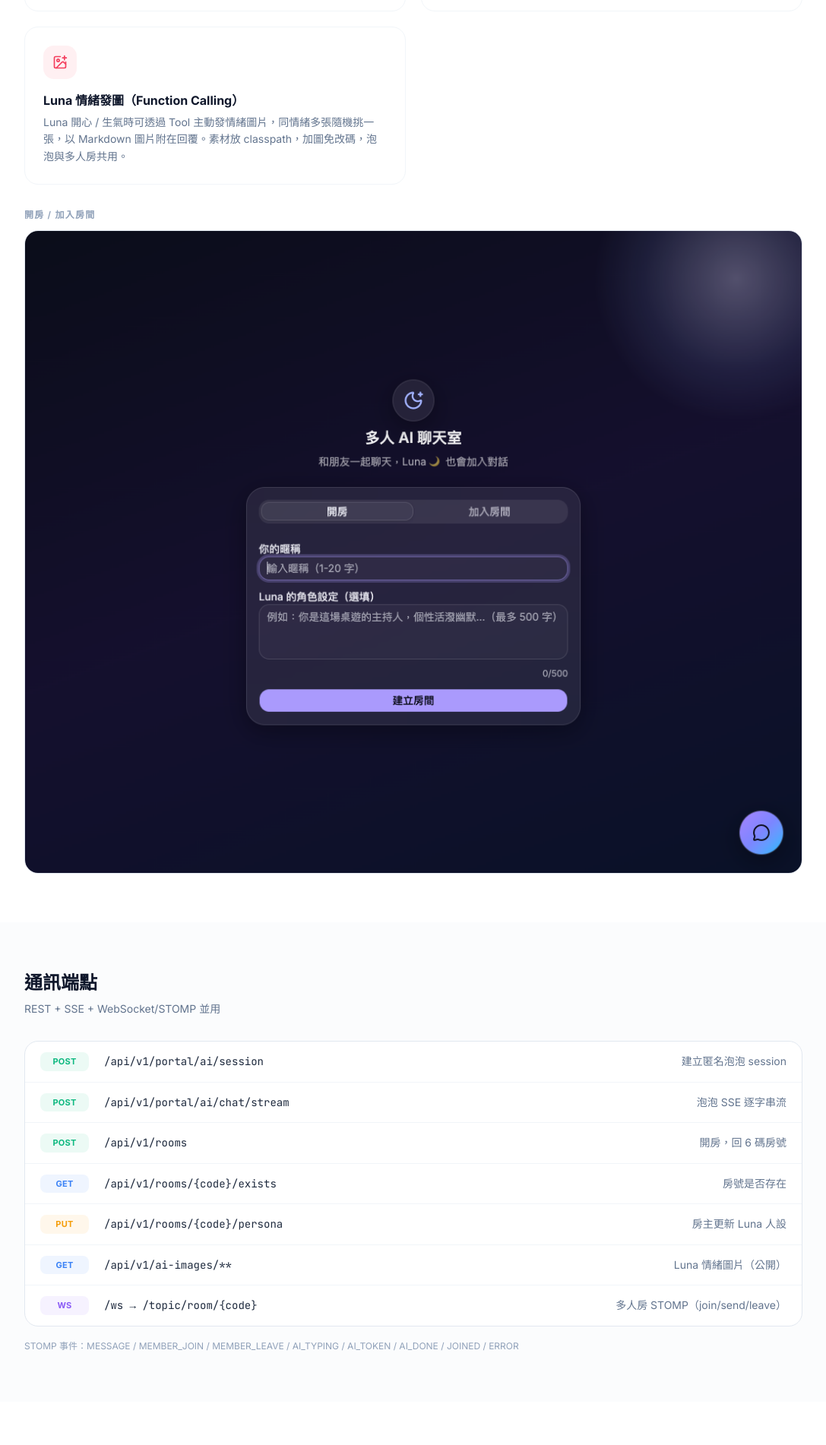
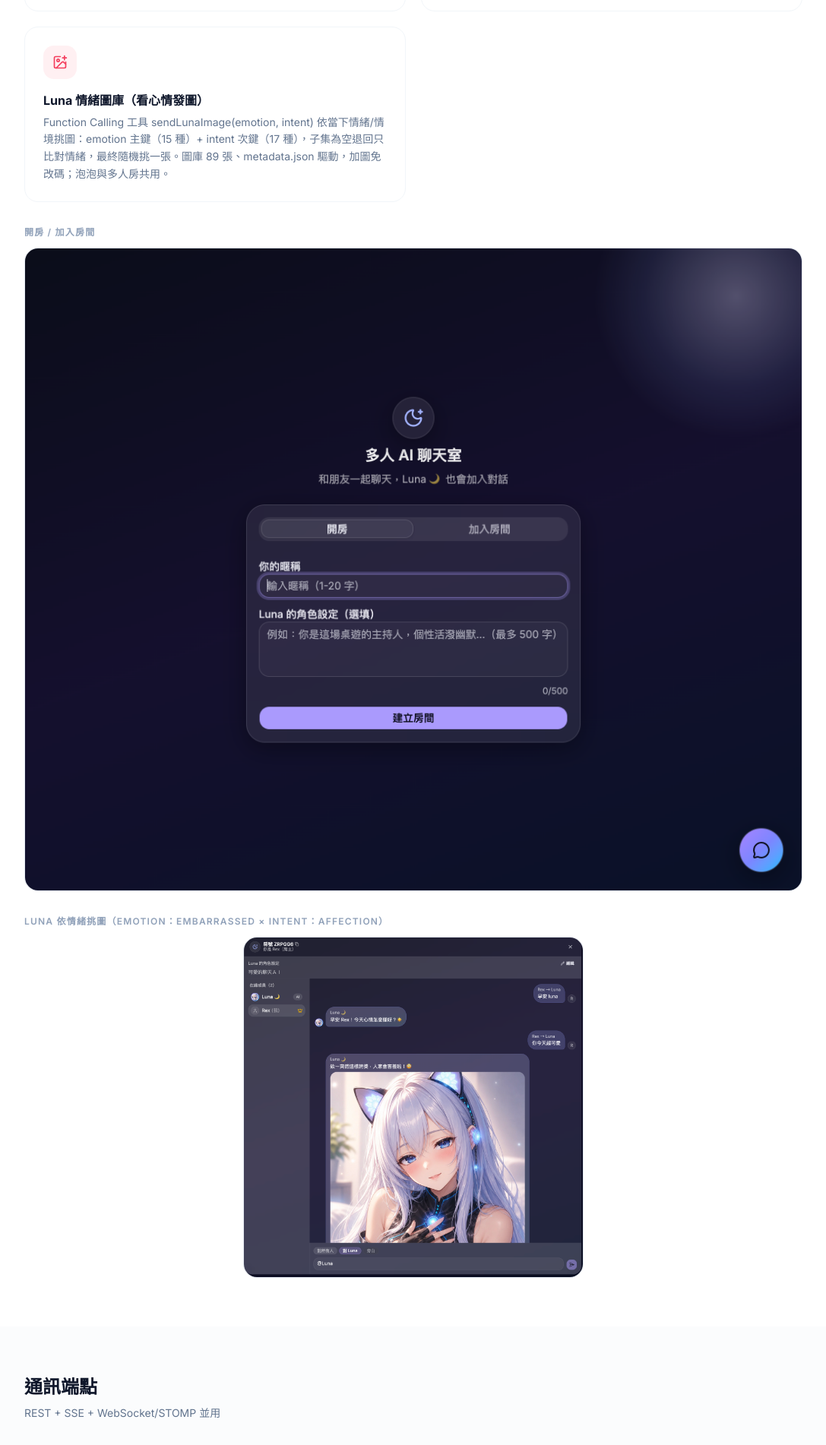
Before and after one commit to Rex-shark/Rex-shark.github.io, a React (Vite) app: page /projects/ai-chatroom in a window 1280 px wide. Shown: the part 3043-4945 px from the top of the page at 76% size, without its empty margins (96-1183 px from the left). Built offline with nearby package versions, Linux system fonts and the light colour scheme.

Commit message:
修改內文

```diff
--- a/spec/projects/ai-chatroom.md
+++ b/spec/projects/ai-chatroom.md
@@ -121,9 +121,10 @@ route: /projects/ai-chatroom
 - **安全**：人設以三引號結構化隔離 + 後端固定安全準則（防 prompt injection）。
 - **icon 建議**：`UserCog` / `Settings2`
 
-### 7. Luna 情緒發圖（Function Calling）
-- **說明**：Luna 可透過 Tool（`sendHappyImage` / `sendCuteAngry1Image`）在開心 / 生氣時主動發情緒圖片，同情緒多張時隨機挑一張，以 Markdown 圖片附在回覆。
-- **機制**：圖片 Tool 把選中的 URL 登記到 `ToolContext` 收集清單 → 串流結束後 `![](url)` 附加；泡泡與多人房共用同一機制。素材放 classpath `/ai-images/<情緒>/`，加圖免改碼。
+### 7. Luna 情緒圖庫（看心情發圖）
+- **說明**：Luna 依當下情緒/情境主動挑一張對應的圖貼進對話。單一 Function Calling 工具 `sendLunaImage(emotion, intent)`，兩維度挑圖：**emotion 主鍵（15 種）** + **intent 次鍵（17 種）**。目前圖庫 **89 張、涵蓋 15 種情緒**。
+- **挑圖演算法**（`LunaImageLibrary.pick`）：先用 emotion 取候選（無對應則回空、不發圖）→ 若給 intent 優先取同時符合的子集、子集為空退回只比對 emotion → 最終候選隨機挑一張。**優雅降級**：metadata 壞了或圖庫空，聊天主流程照跑。
+- **機制**：工具挑到圖 → URL 進 `ToolContext` 收集清單 → 串流結束後 `![](url)` 附加；泡泡與多人房共用、前端零改動。圖為 webp、`metadata.json` 驅動，加圖只要丟檔 + 更新 metadata、**不用改 Java**（圖由外部 `create-image-luna` 工廠生成交付）。
 - **注意**：依賴模型支援 Function Calling / Tool（Gemini 完整支援；Ollama 須選支援 tools 的模型）。
 - **icon 建議**：`ImagePlus` / `Smile`
 
@@ -138,7 +139,7 @@ route: /projects/ai-chatroom
 | POST | `/api/v1/rooms` | 開房，回 6 碼房號 |
 | GET | `/api/v1/rooms/{code}/exists` | 房號是否存在 |
 | PUT | `/api/v1/rooms/{code}/persona` | 房主更新 Luna 角色人設 |
-| GET | `/api/v1/ai-images/**` | Luna 情緒圖片（公開靜態資源） |
+| GET | `/api/v1/luna-images/{file}.webp` | Luna 情緒圖片（公開靜態資源） |
 | WS | `/ws` → `/topic/room/{code}` | 多人房 STOMP（join / send / leave） |
 
 **STOMP 目的地**：`/app/room/{code}/{join,send,leave}`
@@ -187,6 +188,9 @@ route: /projects/ai-chatroom
 | 2 | `ai-bubble.png` | AI 泡泡一對一：Luna 回覆「Rex 嗨～一句話自我介紹」實際對話 | 「AI 泡泡」功能卡片旁 |
 | 3 | `rooms-lobby.png` | 多人聊天室大廳「開房」表單（暱稱 + Luna 人設 + 建立房間） | 「多人聊天室」功能段落 |
 | 4 | `room-chat.png` | 房內實況：房號 / 在線成員（Luna + Rex 房主）/ 對象 chip / Luna 開場回覆 | ⭐ 多人房最強成果證明 |
+| 5 | `luna-emotion-image.png` | Luna 情緒圖庫實例：Rex 誇「你今天超可愛」，Luna 害羞回覆並自主發出對應情緒圖（emotion：embarrassed × intent：affection） | 「情緒圖庫」功能段落 |
+
+> 註：`luna-emotion-image.png` 為使用者實際操作截圖（非 puppeteer 擷取），已放入同目錄。
 
 ### 截圖樣式建議
 
--- a/src/pages/projects/AiChatroom.tsx
+++ b/src/pages/projects/AiChatroom.tsx
@@ -74,8 +74,8 @@ const features = [
   },
   {
     icon: ImagePlus,
-    title: 'Luna 情緒發圖（Function Calling）',
-    desc: 'Luna 開心 / 生氣時可透過 Tool 主動發情緒圖片，同情緒多張隨機挑一張，以 Markdown 圖片附在回覆。素材放 classpath，加圖免改碼，泡泡與多人房共用。',
+    title: 'Luna 情緒圖庫（看心情發圖）',
+    desc: 'Function Calling 工具 sendLunaImage(emotion, intent) 依當下情緒/情境挑圖：emotion 主鍵（15 種）+ intent 次鍵（17 種），子集為空退回只比對情緒，最終隨機挑一張。圖庫 89 張、metadata.json 驅動，加圖免改碼；泡泡與多人房共用。',
     color: '#F43F5E',
   },
 ]
@@ -86,7 +86,7 @@ const endpoints = [
   { method: 'POST', methodColor: '#10B981', path: '/api/v1/rooms', desc: '開房，回 6 碼房號' },
   { method: 'GET', methodColor: '#3B82F6', path: '/api/v1/rooms/{code}/exists', desc: '房號是否存在' },
   { method: 'PUT', methodColor: '#F59E0B', path: '/api/v1/rooms/{code}/persona', desc: '房主更新 Luna 人設' },
-  { method: 'GET', methodColor: '#3B82F6', path: '/api/v1/ai-images/**', desc: 'Luna 情緒圖片（公開）' },
+  { method: 'GET', methodColor: '#3B82F6', path: '/api/v1/luna-images/{file}.webp', desc: 'Luna 情緒圖片（公開靜態）' },
   { method: 'WS', methodColor: '#8B5CF6', path: '/ws → /topic/room/{code}', desc: '多人房 STOMP（join/send/leave）' },
 ]
 
@@ -284,6 +284,24 @@ export default function AiChatroom() {
               className="rounded-2xl border border-slate-200 w-full hover:-translate-y-1 transition-transform duration-300"
             />
           </motion.div>
+
+          {/* Luna 情緒圖庫實例 */}
+          <motion.div
+            initial={{ opacity: 0, y: 10 }}
+            whileInView={{ opacity: 1, y: 0 }}
+            viewport={{ once: true }}
+            transition={{ duration: 0.4 }}
+            className="mt-8"
+          >
+            <p className="text-xs font-semibold text-slate-400 uppercase tracking-widest mb-3">
+              Luna 依情緒挑圖（emotion：embarrassed × intent：affection）
+            </p>
+            <img
+              src="/projects/ai-chatroom/luna-emotion-image.png"
+              alt="Luna 被誇獎後害羞，自主發出對應情緒的圖片"
+              className="rounded-2xl border border-slate-200 w-full max-w-md mx-auto hover:-translate-y-1 transition-transform duration-300"
+            />
+          </motion.div>
         </div>
       </section>
 
```
Also changed, not shown: public/projects/ai-chatroom/luna-emotion-image.png (added), 1 other file (tests, documents, lock files or other folders).
